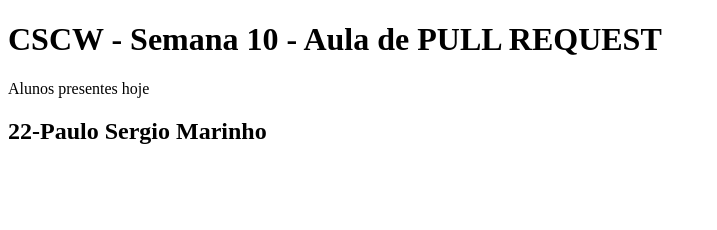
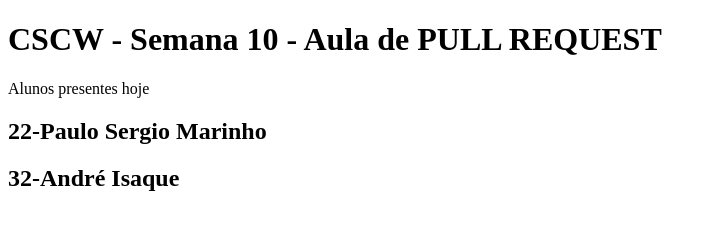
Before and after one commit to andreisaque/lasalle.2021.1.cscw.pullrequest-1, a plain HTML site: page index.html in a window 1280 px wide. Shown: the whole page, without its empty margins (0-717 px from the left). Drawn offline with Linux system fonts and the light colour scheme.

Commit message:
pull André Isaque

```diff
--- a/index.html
+++ b/index.html
@@ -5,6 +5,7 @@
 <h1>CSCW - Semana 10 - Aula de PULL REQUEST</h1>
 <p>Alunos presentes hoje</p>
 <h2>22-Paulo Sergio Marinho</h2>
+<h2>32-André Isaque</h2>
 
 
 </body>
```
Also changed, not shown: 1 other file.
